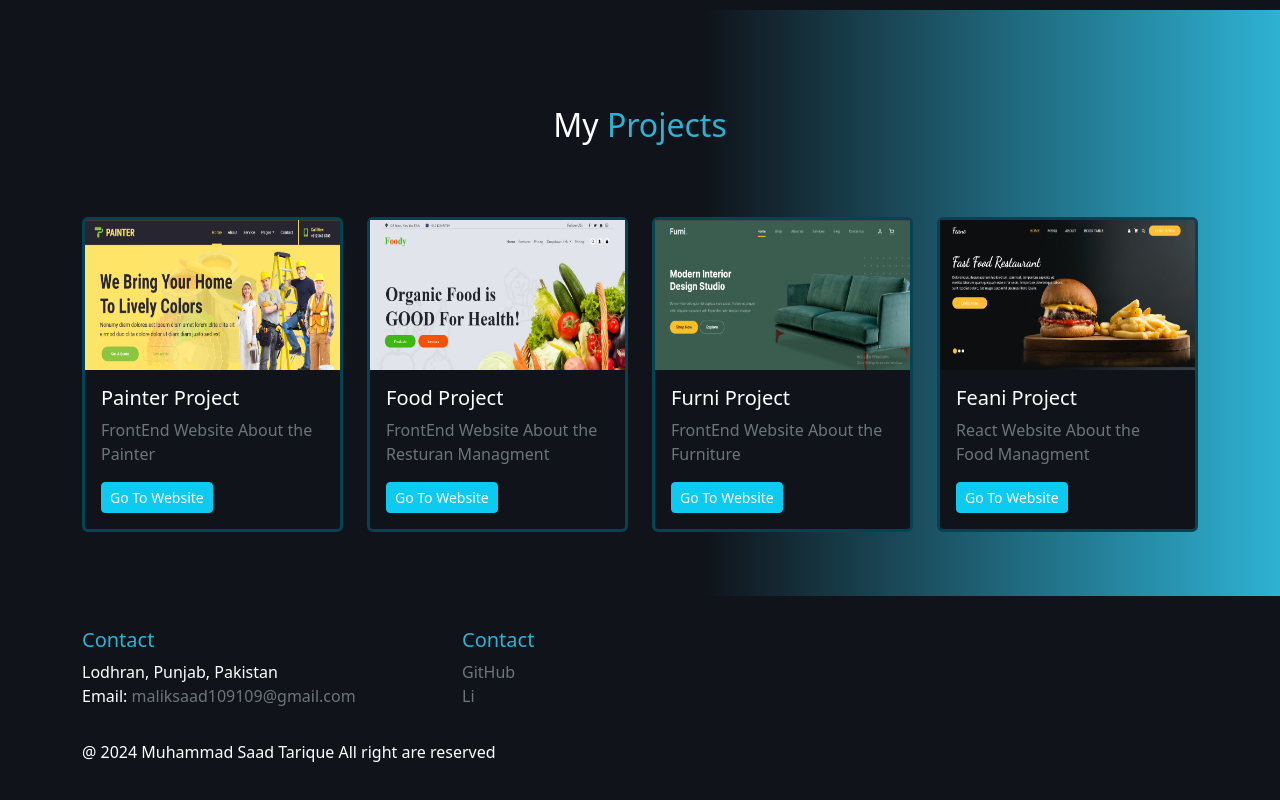
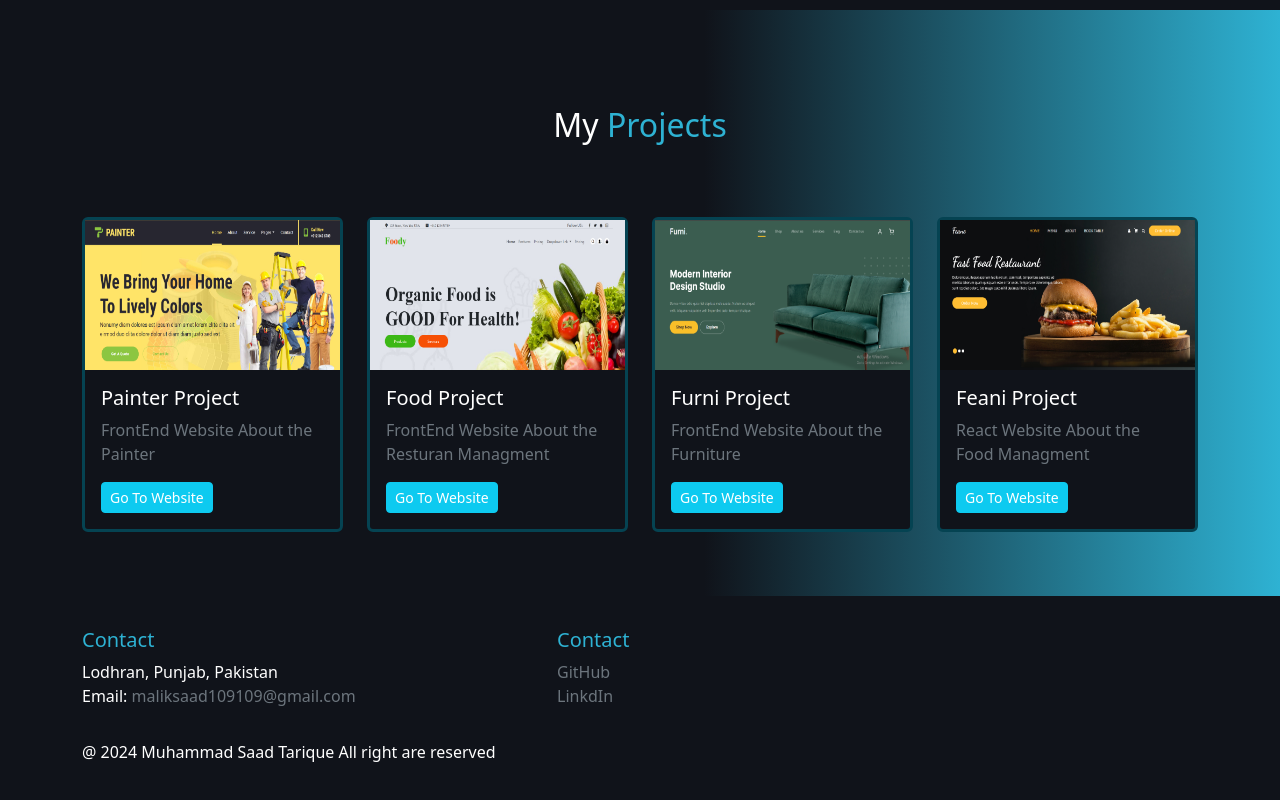
Before and after one commit to saadawan109/saadportfolio, a React (Vite) app: page / in a window 1280 px wide. Shown: the part 2012-2812 px from the top of the page. Built offline with nearby package versions, Linux system fonts and the light colour scheme.

Commit message:
update footer

```diff
--- a/src/Components/Footer.jsx
+++ b/src/Components/Footer.jsx
@@ -1,44 +1,59 @@
-import React from 'react'
+import React from "react";
 
 const Footer = () => {
   return (
-
     <>
-            <section className='footer_section'>
+      <section className="footer_section">
         <footer className="container py-4">
-                    <div className="row py-2 d-flex text-align-center">
-                        <div className='col-md-4'>
-                            <h5 className='footer_heading'>Contact</h5>
-                            <address className='text-white'>
+          <div className="row py-2">
+            <div className="col-md-5">
+              <h5 className="footer_heading">Contact</h5>
+              <address className="text-white">
                 Lodhran, Punjab, Pakistan
                 <br />
                 Email:{" "}
-                                <a href="mailto:your.email@example.com" className='text-secondary text-decoration-none'>maliksaad109109@gmail.com</a>
+                <a
+                  href="mailto:your.email@example.com"
+                  className="text-secondary text-decoration-none"
+                >
+                  maliksaad109109@gmail.com
+                </a>
               </address>
             </div>
 
-                        <div className='col-md-2'>
-                        <h5 className='footer_heading'>Contact</h5>
+            <div className="col-md-2">
+              <h5 className="footer_heading">Contact</h5>
               <ul className="list-unstyled">
                 <li>
-                                    <a href="https://github.com/saadawan109"  className='text-secondary text-decoration-none'>GitHub</a>
+                  <a
+                    href="https://github.com/saadawan109"
+                    className="text-secondary text-decoration-none"
+                  >
+                    GitHub
+                  </a>
                 </li>
                 <li>
-                                    <a href="https://vercel.com/muhammad-saads-projects-7920679b"  className='text-secondary text-decoration-none'>Li</a>
+                  <a
+                    href="https://www.linkedin.com/in/malik-saad-awan?utm_source=share&utm_campaign=share_via&utm_content=profile&utm_medium=android_app"
+                    className="text-secondary text-decoration-none"
+                  >
+                    LinkdIn
+                  </a>
                 </li>
               </ul>
             </div>
           </div>
-                    <div className="row py-2 d-flex text-align-center">
-                        <p className='text-white'>@ 2024 Muhammad Saad Tarique All right are reserved</p>
+          <div className="row py-2 pt-2 ">
+            <div className="col-md-5">
+              <p className="text-white">
+                @ 2024 Muhammad Saad Tarique All right are reserved
+              </p>
+            </div>
           </div>
         </footer>
       </section>
+    </>
+  );
+};
 
-
-
-        </>
-    )
-}
-
-export default Footer
+export default Footer;
```
Lines whose indentation alone changed are shown as unchanged.
